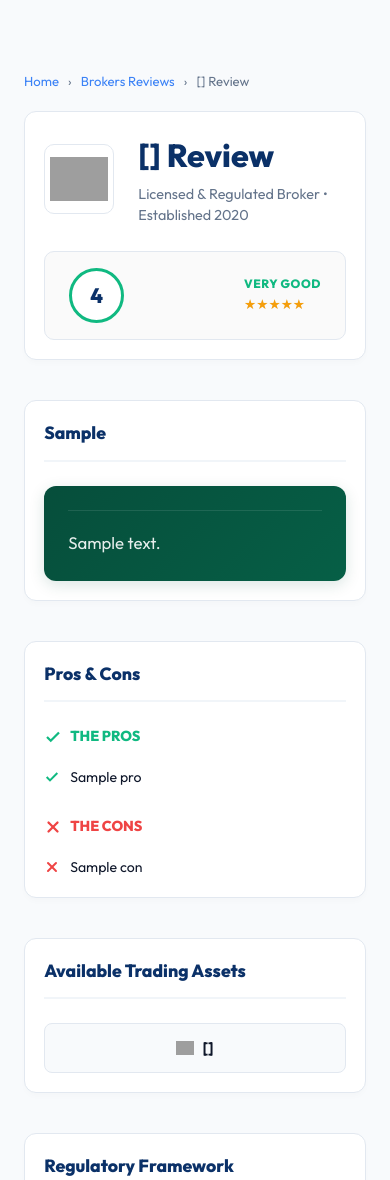
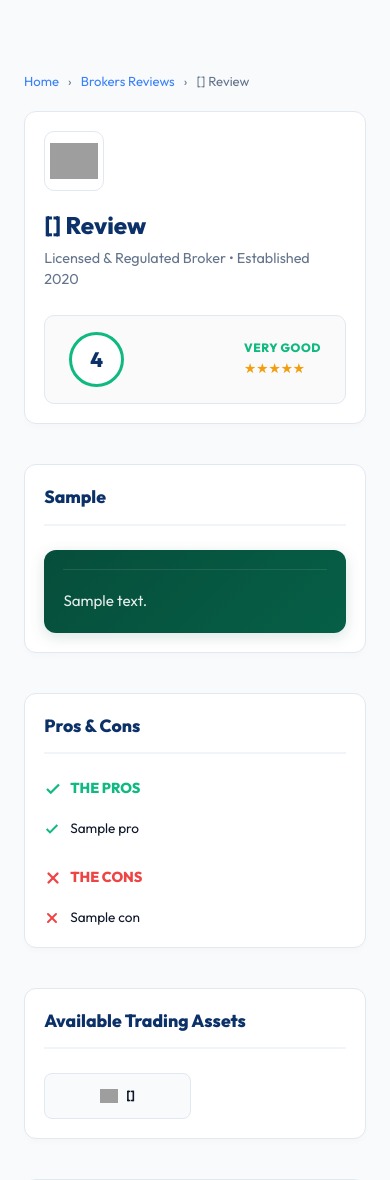
Before and after one commit to aahmed19982000/brokers_times, a Django app: template pages/templates/pages/broker_review_detail.html in a window 390 px wide. Shown: the part 73-1253 px from the top of the page. Run offline with Django 3.2, Linux system fonts and the light colour scheme; the template is opened without the code that fills it: most values are stand-ins (such as "Sample title", 1, 10 or a date in 2020); parts of the project's set-up code (start-up, migrations or seed data) failed here and were passed over; grey boxes are pictures that could not be loaded.

Commit message:
تنسيقات الموبيل

```diff
--- a/pages/templates/pages/broker_review_detail.html
+++ b/pages/templates/pages/broker_review_detail.html
@@ -747,19 +747,39 @@
 
     @media (max-width: 480px) {
         .review-header-card { padding: 1.2rem; }
-        .broker-logo-large { width: 56px; height: 56px; }
-        .broker-name-heading { font-size: 1.4rem; }
+        .header-card-left {
+            flex-direction: column;
+            align-items: flex-start;
+            gap: 1rem;
+            width: 100%;
+        }
+        .header-card-left img, .header-broker-logo {
+            width: 60px !important;
+            height: 60px !important;
+        }
+        .header-broker-info h1 {
+            font-size: 1.5rem;
+        }
         .content-section-card { padding: 1.2rem; }
         .section-headline { font-size: 1.1rem; }
-        .spec-table td, .spec-table th { padding: 0.6rem 0.8rem; font-size: 0.85rem; }
-        .pros-cons-item { font-size: 0.88rem; }
-        .platform-tabs-grid { grid-template-columns: repeat(2, 1fr); }
-        .platform-tab-card { padding: 0.75rem; }
-        .platform-tab-card h4 { font-size: 0.8rem; }
-        .verdict-quote { font-size: 1rem; padding: 1rem 1.2rem; }
-        .faq-question-btn { font-size: 0.9rem; padding: 0.9rem 1rem; }
-        .broker-cta-section { padding: 1.5rem 1rem; }
-        .broker-cta-section h2 { font-size: 1.3rem; }
+
+        .account-table td, .account-table th { padding: 0.6rem 0.8rem; font-size: 0.85rem; }
+        .pro-con-item { font-size: 0.85rem; }
+
+        .platform-tabs-row {
+            display: grid;
+            grid-template-columns: repeat(2, 1fr);
+            gap: 0.5rem;
+            width: 100%;
+        }
+        .platform-tab-card { padding: 0.75rem; min-width: unset; }
+        .platform-tab-card div, .platform-tab-card h4 { font-size: 0.8rem !important; }
+
+        .verdict-section { padding: 1.2rem !important; }
+        .verdict-text { font-size: 0.95rem !important; }
+
+        .faq-question { font-size: 0.88rem; padding: 1rem; }
+        .faq-answer { font-size: 0.82rem; }
     }
 </style>
 
--- a/pages/templates/pages/home.html
+++ b/pages/templates/pages/home.html
@@ -777,6 +777,9 @@
         .premium-news-slider {
             grid-template-columns: 1fr;
             height: auto;
+        }
+        .active-slide-container {
+            height: 300px;
         }
         .slider-tabs-sidebar {
             display: flex;
```
Also changed, not shown: pages/templates/pages/article_detail.html (+4 -3 lines), pages/templates/pages/article_directory.html (+4 -7 lines).
